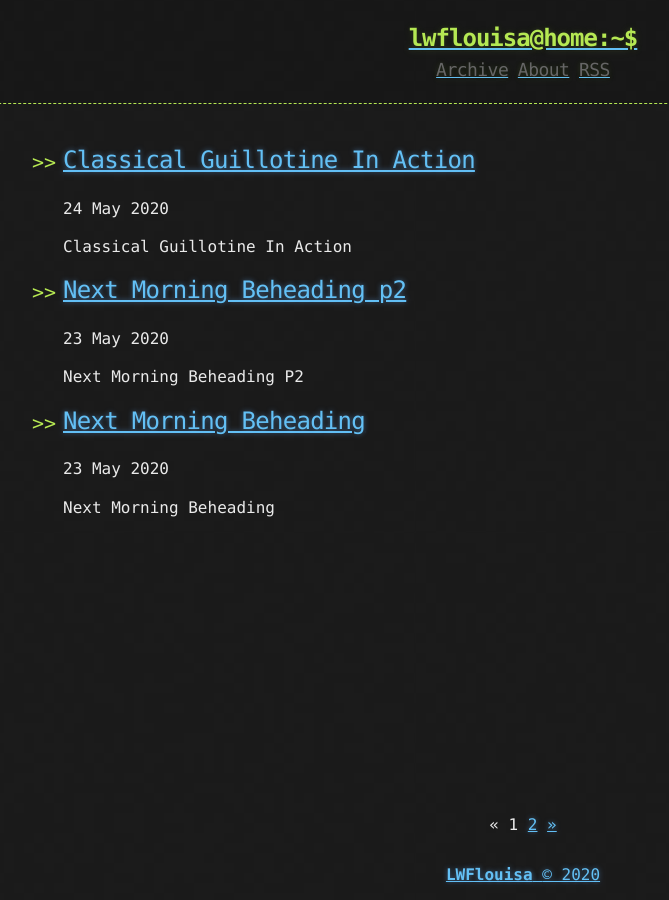
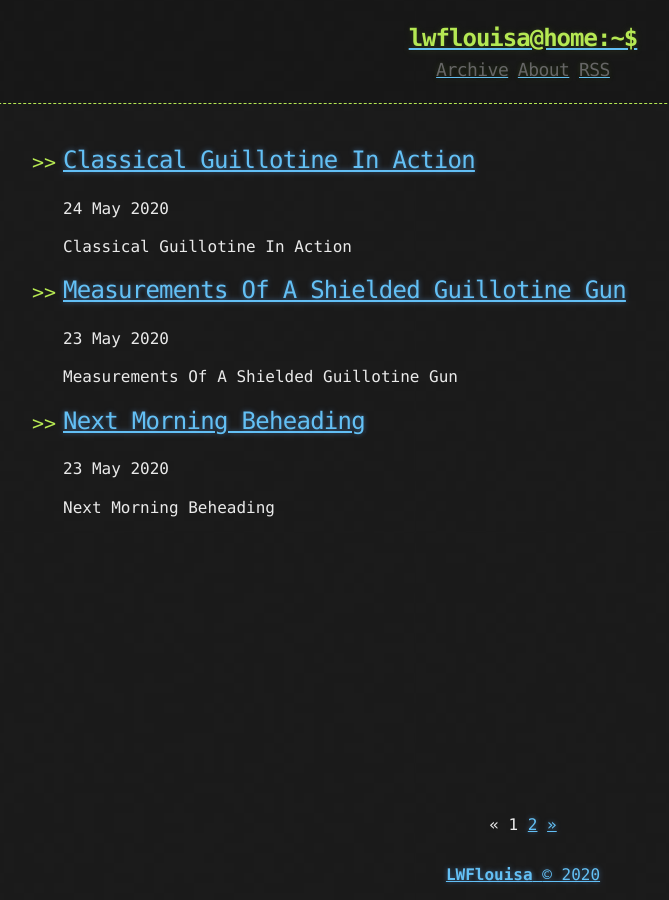
Before and after one commit to LWFlouisa/uploadedfairyOldSynd, a Jekyll site: the page built from index.html, in a window 1280 px wide. Shown: the whole page, without its empty margins (117-786 px from the left). Built offline with Jekyll 4.4.1, drawn with Linux system fonts in a browser that asks for light colours; the list of posts is cut into pages by our own code.

Commit message:
Update 2020-5-23-nextmorningbeheadingP2.md

```diff
--- a/_posts/2020-5-23-nextmorningbeheadingP2.md
+++ b/_posts/2020-5-23-nextmorningbeheadingP2.md
@@ -1,6 +1,6 @@
 ---
-title: Next Morning Beheading p2
+title: Measurements Of A Shielded Guillotine Gun
 published: true
 ---
-## Next Morning Beheading P2
+## Measurements Of A Shielded Guillotine Gun
 ![image](https://raw.githubusercontent.com/LWFlouisa/uploadedfairyalt/master/pages/page3.png)
```
